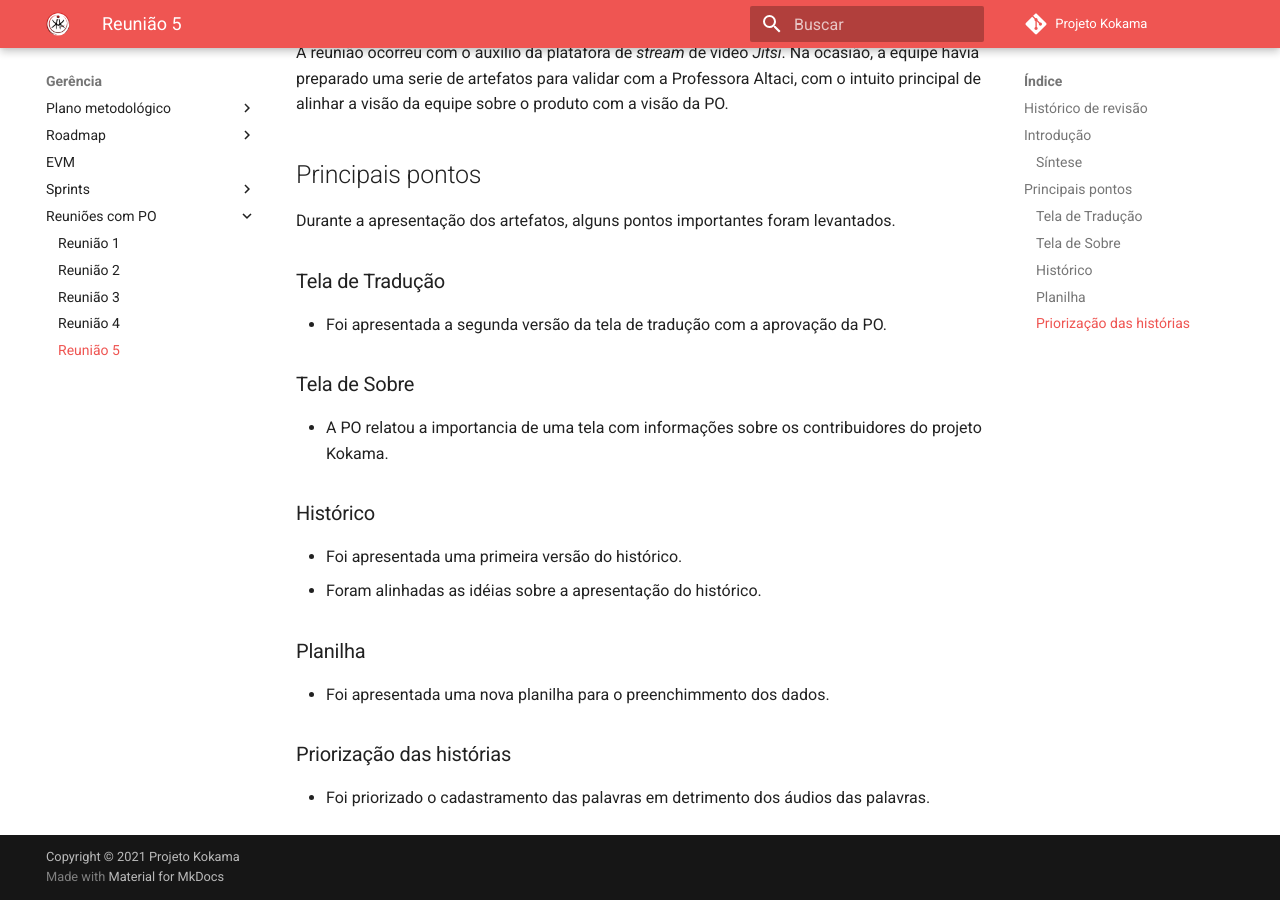
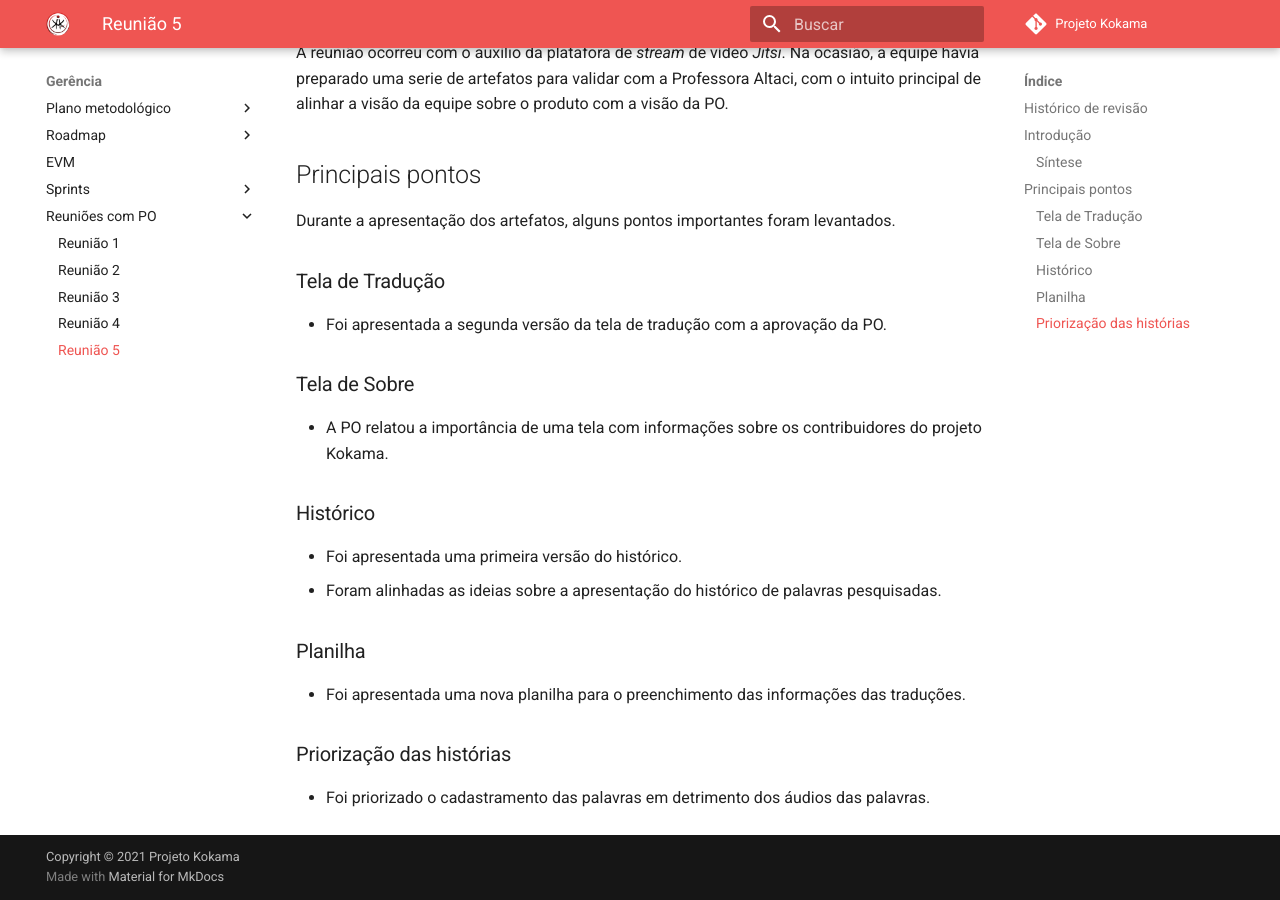
Before and after one commit to fga-eps-mds/2020.2-Projeto-Kokama-Wiki, an MkDocs documentation site: the page built from docs/management/po-meetings/meeting-5.md, in a window 1280 px wide and 900 px high, scrolled down 758 px. Built offline with MkDocs 1.6.1 and Material for MkDocs 9.7.7, drawn with Linux system fonts in a browser that asks for light colours; comment, search, counter and statistics services are not loaded.

Commit message:
fix review

```diff
--- a/docs/management/po-meetings/meeting-5.md
+++ b/docs/management/po-meetings/meeting-5.md
@@ -32,16 +32,16 @@ Durante a apresentação dos artefatos, alguns pontos importantes foram levantad
 
 ### Tela de Sobre
 
-- A PO relatou a importancia de uma tela com informações sobre os contribuidores do projeto Kokama.
+- A PO relatou a importância de uma tela com informações sobre os contribuidores do projeto Kokama.
 
 ### Histórico
 
 - Foi apresentada uma primeira versão do histórico.
-- Foram alinhadas as idéias sobre a apresentação do histórico.
+- Foram alinhadas as ideias sobre a apresentação do histórico de palavras pesquisadas.
 
 ### Planilha
 
-- Foi apresentada uma nova planilha para o preenchimmento dos dados.
+- Foi apresentada uma nova planilha para o preenchimento das informações das traduções.
 
 ### Priorização das histórias
 
```
